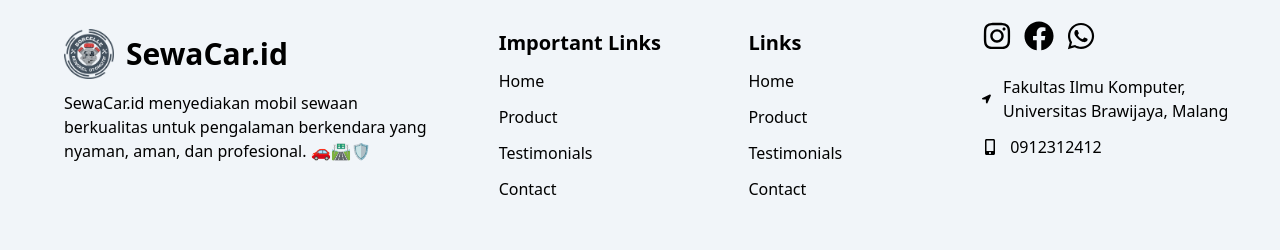
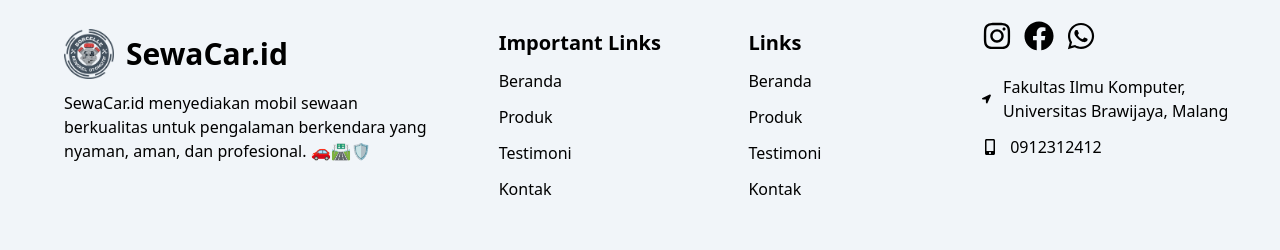
Before and after one commit to WisnuIbnu/PAP-TUGAS-AKHIR, a React (Vite) app: page / in a window 1280 px wide. Shown: the part 3691-3941 px from the top of the page. Built offline with nearby package versions, Linux system fonts and the light colour scheme.

Commit message:
modifikasi important link

```diff
--- a/src/components/Footer/Footer.jsx
+++ b/src/components/Footer/Footer.jsx
@@ -10,19 +10,19 @@
 
 const FooterLinks = [
   {
-    title: "Home",
+    title: "Beranda",
     to: "/#hero",
   },
   {
-    title: "Product",
+    title: "Produk",
     to: "/#product",
   },
   {
-    title: "Testimonials",
+    title: "Testimoni",
     to: "/#testimoni",
   },
   {
-    title: "Contact",
+    title: "Kontak",
     to: "/#contact",
   },
 ];
```
